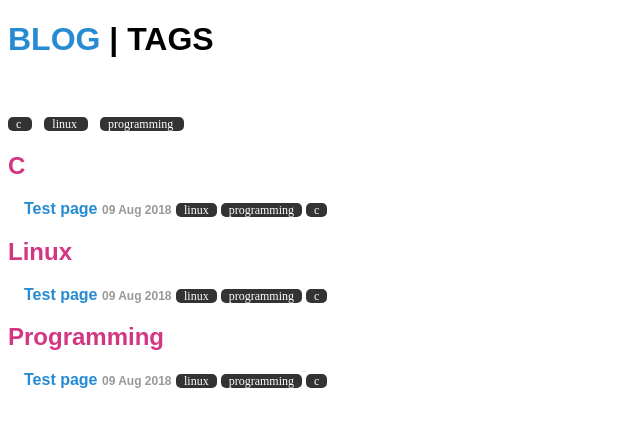
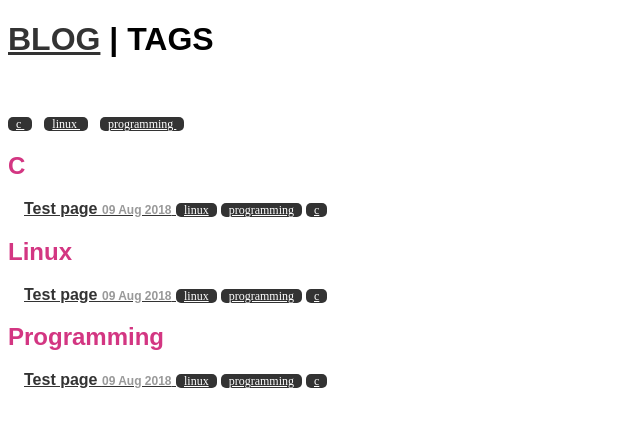
Before and after one commit to execas/execas.github.io, a Jekyll site: the page built from tags.html, in a window 1280 px wide. Shown: the top 427 px of the page, without its empty margins (0-640 px from the left). Built offline with Jekyll 4.4.1, drawn with Linux system fonts in a browser that asks for light colours.

Commit message:
Update execas.css

```diff
--- a/css/execas.css
+++ b/css/execas.css
@@ -41,8 +41,8 @@ h1,h2,h3,h4,h5,h6 {
 }
 
 a {
-  color: #268bd2;
-  text-decoration: none;
+  color: #333333;
+  text-decoration: underline;
 }
 a strong {
   color: inherit;
```
